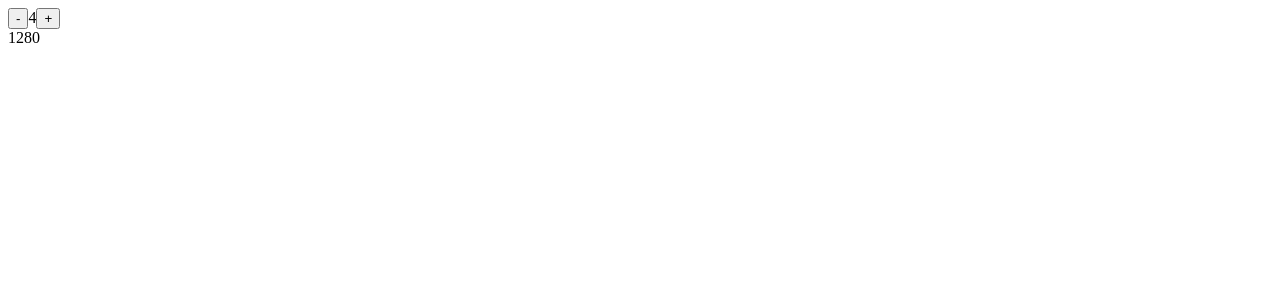
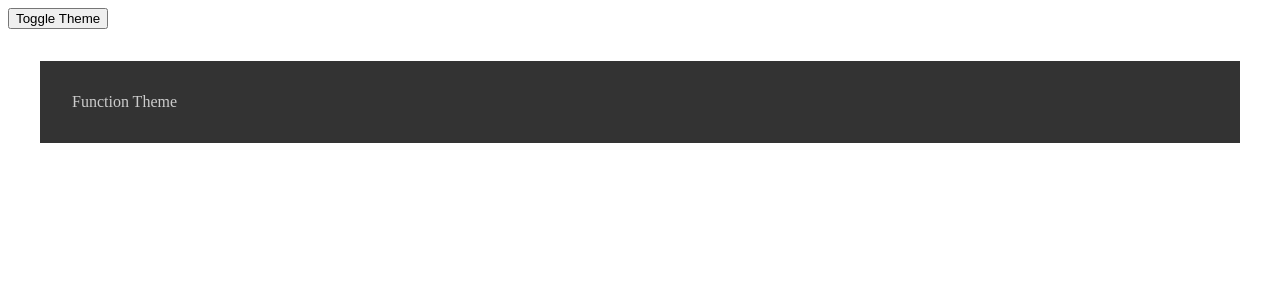
Before and after one commit to Ajgor-idk/React-Hooks-Practice, a React (Create React App) app: page / in a window 1280 px wide. Shown: the top 300 px of the page. Built offline with nearby package versions, Linux system fonts and the light colour scheme.

Commit message:
useContext added. Explained complicated so it just needs a bit more exaples, but maybe not here.

```diff
--- a/src/App.js
+++ b/src/App.js
@@ -1,12 +1,14 @@
 import React from "react";
 import { UseStateHook } from "./Hooks/UseState/UseStateHook.js";
 import { UseEffectHook } from "./Hooks/UseEffect/UseEffectHook.js";
+import { UseContextHook } from "./Hooks/UseContext/UseContextHook.js";
 
 function App() {
   return (
     <>
-      <UseStateHook />
-      <UseEffectHook />
+      {/* <UseStateHook /> */}
+      {/* <UseEffectHook /> */}
+      <UseContextHook />
     </>
   );
 }
--- /dev/null
+++ b/src/Hooks/UseContext/FunctionContextComponent.js
@@ -0,0 +1,21 @@
+import React from "react";
+import { useTheme, useThemeUpdate } from "./ThemeContext";
+
+export default function FunctionContextComponent() {
+  const darkTheme = useTheme();
+  const toggleTheme = useThemeUpdate();
+
+  const themeStyles = {
+    backgroundColor: darkTheme ? "#333" : "#CCC",
+    color: darkTheme ? "#CCC" : "#333",
+    padding: "2rem",
+    margin: "2rem",
+  };
+
+  return (
+    <>
+      <button onClick={toggleTheme}>Toggle Theme</button>
+      <div style={themeStyles}>Function Theme</div>
+    </>
+  );
+}
--- /dev/null
+++ b/src/Hooks/UseContext/ThemeContext.js
@@ -0,0 +1,28 @@
+import React, { useContext, useState } from "react";
+
+const ThemeContext = React.createContext();
+const ThemeUpdateContext = React.createContext();
+
+export function useTheme() {
+  return useContext(ThemeContext);
+}
+
+export function useThemeUpdate() {
+  return useContext(ThemeUpdateContext);
+}
+
+export function ThemeProvider({ children }) {
+  const [darkTheme, setDarkTheme] = useState(true);
+
+  function toggleTheme() {
+    setDarkTheme((prevDarkTheme) => !prevDarkTheme);
+  }
+
+  return (
+    <ThemeContext.Provider value={darkTheme}>
+      <ThemeUpdateContext.Provider value={toggleTheme}>
+        {children}
+      </ThemeUpdateContext.Provider>
+    </ThemeContext.Provider>
+  );
+}
--- /dev/null
+++ b/src/Hooks/UseContext/UseContextHook.js
@@ -0,0 +1,11 @@
+import React from "react";
+import FunctionContextComponent from "./FunctionContextComponent";
+import { ThemeProvider } from "./ThemeContext";
+
+export function UseContextHook() {
+  return (
+    <ThemeProvider>
+      <FunctionContextComponent />
+    </ThemeProvider>
+  );
+}
```
Also changed, not shown: src/Hooks/UseContext/ClassContextComponent.js (added, +22 -0 lines), 1 other file (tests, documents, lock files or other folders).
